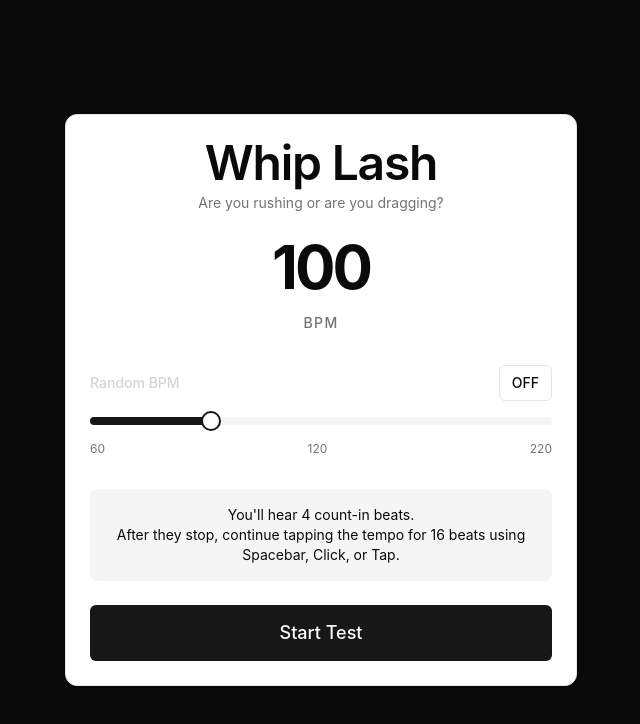
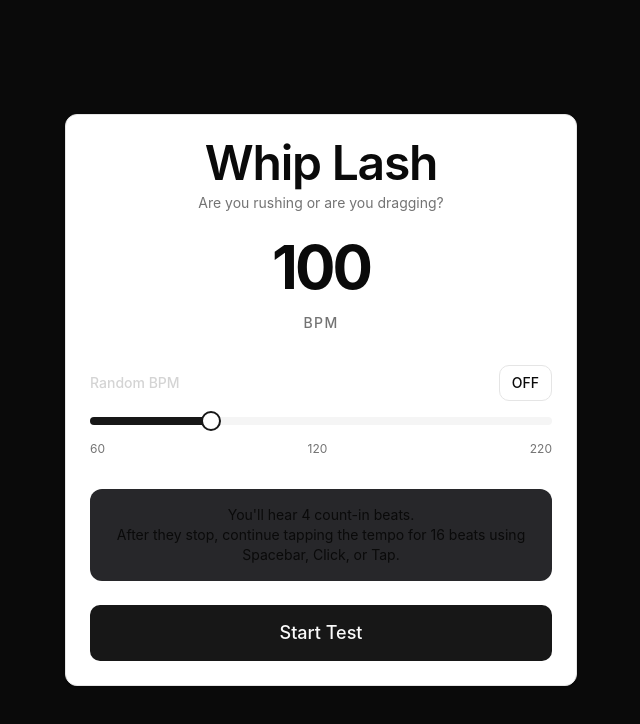
Before and after one commit to schawnery/whip-lash, a React (Vite) app: page / in a window 1280 px wide. Shown: the top 724 px of the page, without its empty margins (319-959 px from the left). Built offline with nearby package versions, Linux system fonts and the light colour scheme.

Commit message:
themeing

```diff
--- a/src/features/game/GameScreen.tsx
+++ b/src/features/game/GameScreen.tsx
@@ -115,7 +115,7 @@ function SetupView({ tempo, setTempo, onStart, isRandomBPM, setIsRandomBPM }: {
           )}
         </div>
 
-        <div className="bg-neutral-100 dark:bg-neutral-900 p-4 rounded-lg text-sm text-center">
+        <div className="bg-muted p-4 rounded-lg text-sm text-center">
           You'll hear 4 count-in beats.
           <br />After they stop, continue tapping the tempo for 16 beats using Spacebar, Click, or Tap.
         </div>
@@ -141,7 +141,7 @@ function CountInView({ tempo, isRandomBPM, currentBeat, totalBeats }: { tempo: n
               key={i}
               className={`w-12 h-12 rounded-full transition-all duration-100 flex items-center justify-center font-bold text-xl
                 ${i === currentBeat ? 'bg-blue-500 text-white scale-110 shadow-[0_0_20px_rgba(59,130,246,0.5)]' :
-                  i < currentBeat ? 'bg-blue-500/30 text-blue-200' : 'bg-neutral-800 text-neutral-600'}`}
+                  i < currentBeat ? 'bg-blue-500/30 text-blue-200' : 'bg-muted text-muted-foreground'}`}
             >
               {i + 1}
             </div>
@@ -163,7 +163,7 @@ function TapPhaseView({ tempo, isRandomBPM, tapCount, totalTaps }: { tempo: numb
         <CardTitle className="text-2xl">{isRandomBPM ? "??? BPM" : `${tempo} BPM`}</CardTitle>
       </CardHeader>
       <CardContent className="flex flex-col items-center justify-center py-12 space-y-8">
-        <div className="relative w-48 h-48 flex items-center justify-center rounded-full border-4 border-neutral-800">
+        <div className="relative w-48 h-48 flex items-center justify-center rounded-full border-4 border-muted">
           <div className="absolute inset-0 bg-green-500/5 rounded-full animate-ping opacity-50" />
           <div className="text-center z-10">
             <div className="text-5xl font-black">{tapCount}</div>
@@ -172,7 +172,7 @@ function TapPhaseView({ tempo, isRandomBPM, tapCount, totalTaps }: { tempo: numb
         </div>
 
         <div className="w-full space-y-2">
-          <Progress value={progress} className="h-2 bg-neutral-800" />
+          <Progress value={progress} className="h-2 bg-muted" />
           <p className="text-center text-sm text-neutral-500">Press Space or Tap Screen on the beat</p>
         </div>
       </CardContent>
@@ -297,10 +297,10 @@ function ResultsView({ results, tempo, onRestart }: { results: GameResults, temp
           </div>
         </div>
         <div className="mt-6">
-          <div className="w-full flex justify-center py-4 bg-neutral-900/50 rounded-xl overflow-hidden">
+          <div className="w-full flex justify-center py-4 bg-muted/50 rounded-xl overflow-hidden">
             <div className="relative w-[164px]">
               {/* The vertical true timeline track */}
-              <div className="absolute left-[6px] top-0 bottom-0 w-0.5 bg-neutral-700"></div>
+              <div className="absolute left-[6px] top-0 bottom-0 w-0.5 bg-muted-foreground/30"></div>
 
               {results.taps.map((tap, i) => {
                 const maxVisualError = 150;
@@ -334,7 +334,7 @@ function ResultsView({ results, tempo, onRestart }: { results: GameResults, temp
                 return (
                   <div key={i} className="relative h-12 w-full">
                     {/* True beat indicator */}
-                    <div className="absolute left-[-1px] top-[50%] mt-[-1px] w-4 h-0.5 bg-neutral-500 z-0"></div>
+                    <div className="absolute left-[-1px] top-[50%] mt-[-1px] w-4 h-0.5 bg-muted-foreground/40 z-0"></div>
 
                     {/* User Tap Marker */}
                     <div
--- a/src/index.css
+++ b/src/index.css
@@ -35,57 +35,50 @@
 
 @layer base {
   :root {
-    --background: 0 0% 100%;
-    --foreground: 0 0% 3.9%;
-    --card: 0 0% 100%;
-    --card-foreground: 0 0% 3.9%;
-    --popover: 0 0% 100%;
-    --popover-foreground: 0 0% 3.9%;
-    --primary: 0 0% 9%;
-    --primary-foreground: 0 0% 98%;
-    --secondary: 0 0% 96.1%;
-    --secondary-foreground: 0 0% 9%;
-    --muted: 0 0% 96.1%;
-    --muted-foreground: 0 0% 45.1%;
-    --accent: 0 0% 96.1%;
-    --accent-foreground: 0 0% 9%;
-    --destructive: 0 84.2% 60.2%;
-    --destructive-foreground: 0 0% 98%;
-    --border: 0 0% 89.8%;
-    --input: 0 0% 89.8%;
-    --ring: 0 0% 3.9%;
-    --chart-1: 12 76% 61%;
-    --chart-2: 173 58% 39%;
-    --chart-3: 197 37% 24%;
-    --chart-4: 43 74% 66%;
-    --chart-5: 27 87% 67%;
-    --radius: 0.5rem;
-  }
-  .dark {
-    --background: 0 0% 3.9%;
+    /* Defaulting to a deep dark theme for high contrast */
+    --background: 240 10% 3.9%;
     --foreground: 0 0% 98%;
-    --card: 0 0% 3.9%;
+    --card: 240 10% 6%;
     --card-foreground: 0 0% 98%;
-    --popover: 0 0% 3.9%;
+    --popover: 240 10% 3.9%;
     --popover-foreground: 0 0% 98%;
     --primary: 0 0% 98%;
-    --primary-foreground: 0 0% 9%;
-    --secondary: 0 0% 14.9%;
+    --primary-foreground: 240 5.9% 10%;
+    --secondary: 240 3.7% 15.9%;
     --secondary-foreground: 0 0% 98%;
-    --muted: 0 0% 14.9%;
-    --muted-foreground: 0 0% 63.9%;
-    --accent: 0 0% 14.9%;
+    --muted: 240 3.7% 15.9%;
+    --muted-foreground: 240 5% 64.9%;
+    --accent: 240 3.7% 15.9%;
     --accent-foreground: 0 0% 98%;
     --destructive: 0 62.8% 30.6%;
     --destructive-foreground: 0 0% 98%;
-    --border: 0 0% 14.9%;
-    --input: 0 0% 14.9%;
-    --ring: 0 0% 83.1%;
-    --chart-1: 220 70% 50%;
-    --chart-2: 160 60% 45%;
-    --chart-3: 30 80% 55%;
-    --chart-4: 280 65% 60%;
-    --chart-5: 340 75% 55%;
+    --border: 240 3.7% 15.9%;
+    --input: 240 3.7% 15.9%;
+    --ring: 240 4.9% 83.9%;
+    --radius: 0.75rem;
+  }
+
+  /* Light theme ready for future activation via .light class */
+  .light {
+    --background: 0 0% 100%;
+    --foreground: 240 10% 3.9%;
+    --card: 0 0% 99%;
+    --card-foreground: 240 10% 3.9%;
+    --popover: 0 0% 100%;
+    --popover-foreground: 240 10% 3.9%;
+    --primary: 240 5.9% 10%;
+    --primary-foreground: 0 0% 98%;
+    --secondary: 240 4.8% 95.9%;
+    --secondary-foreground: 240 5.9% 10%;
+    --muted: 240 4.8% 95.9%;
+    --muted-foreground: 240 3.8% 46.1%;
+    --accent: 240 4.8% 95.9%;
+    --accent-foreground: 240 5.9% 10%;
+    --destructive: 0 84.2% 60.2%;
+    --destructive-foreground: 0 0% 98%;
+    --border: 240 5.9% 90%;
+    --input: 240 5.9% 90%;
+    --ring: 240 10% 3.9%;
   }
 }
 
```
